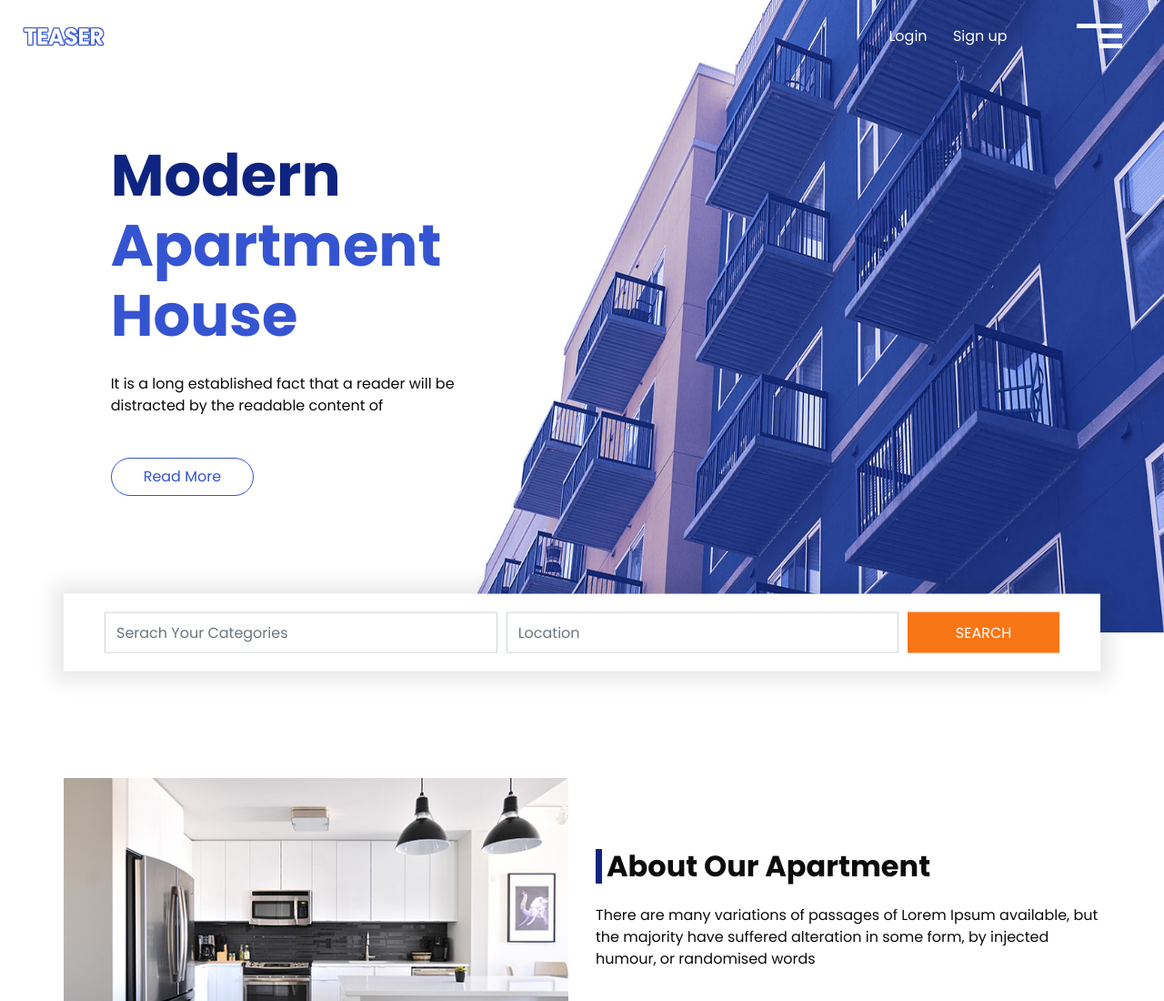
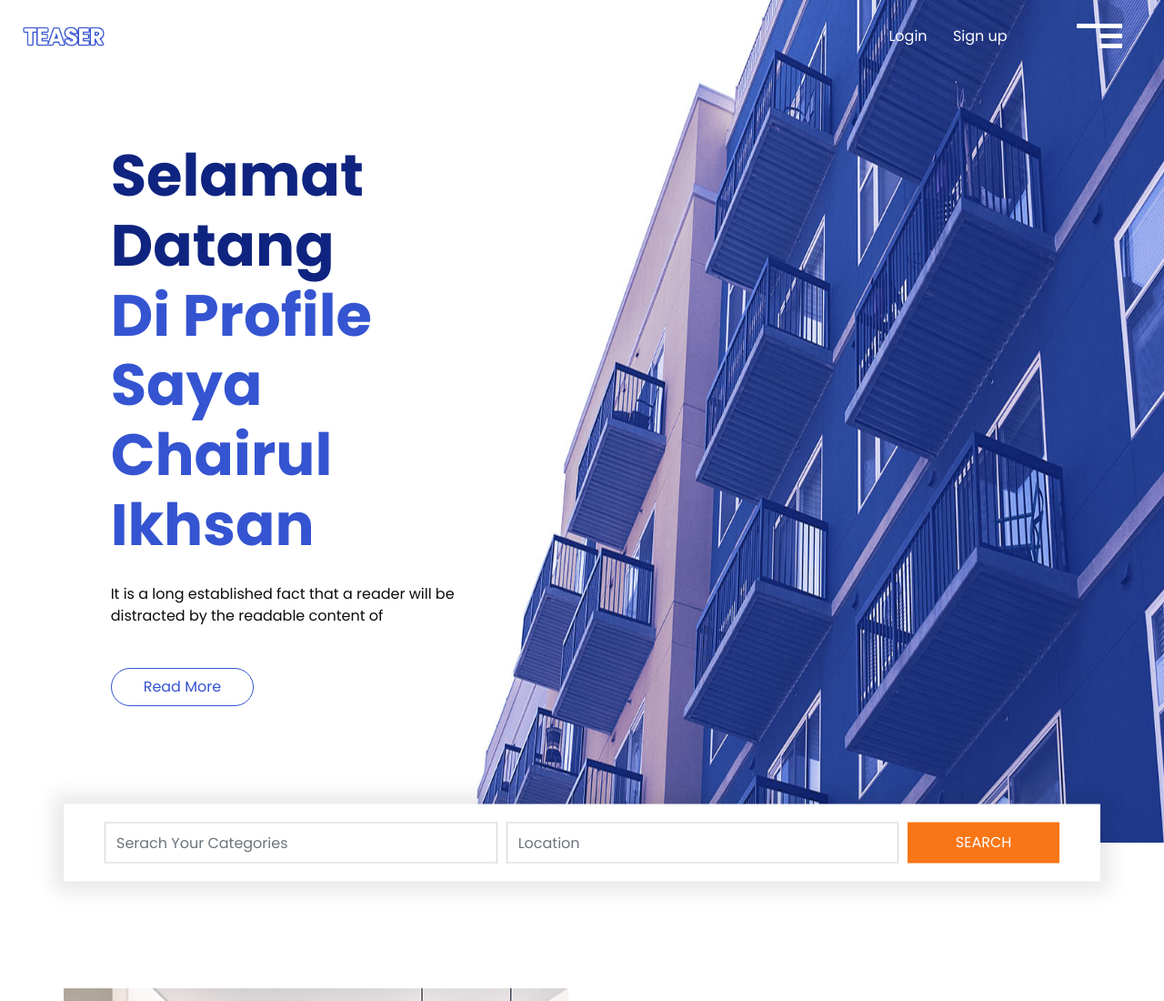
Before and after one commit to chairulikhsan/chairulikhsan.github.io, a plain HTML site: page index.html in a window 1280 px wide. Shown: the top 1100 px of the page at 91% size. Drawn offline with Linux system fonts and the light colour scheme.

Commit message:
Update index.html

```diff
--- a/index.html
+++ b/index.html
@@ -82,9 +82,9 @@
           <div class="col-md-4 offset-md-1">
             <div class="detail-box">
               <h1>
-                <span> Modern</span> <br>
-                Apartment <br>
-                House
+                <span> Selamat Datang</span> <br>
+                Di Profile Saya <br>
+                Chairul Ikhsan
               </h1>
               <p>
                 It is a long established fact that a reader will be distracted by the readable content of
```
